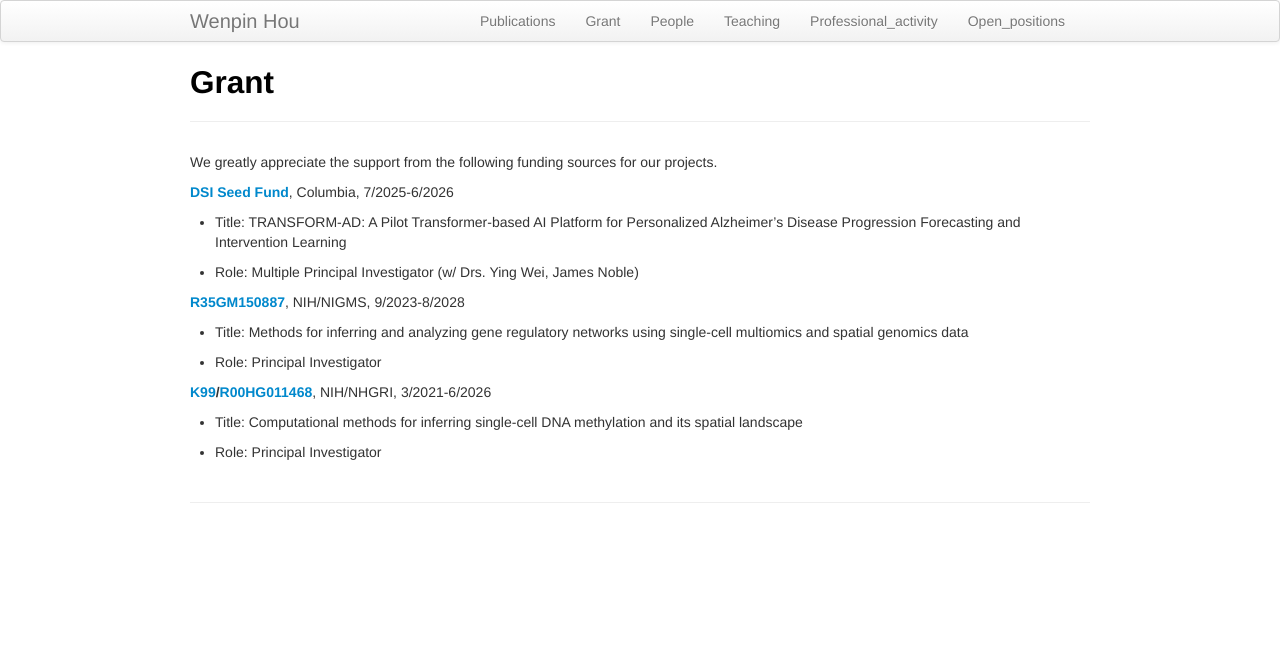
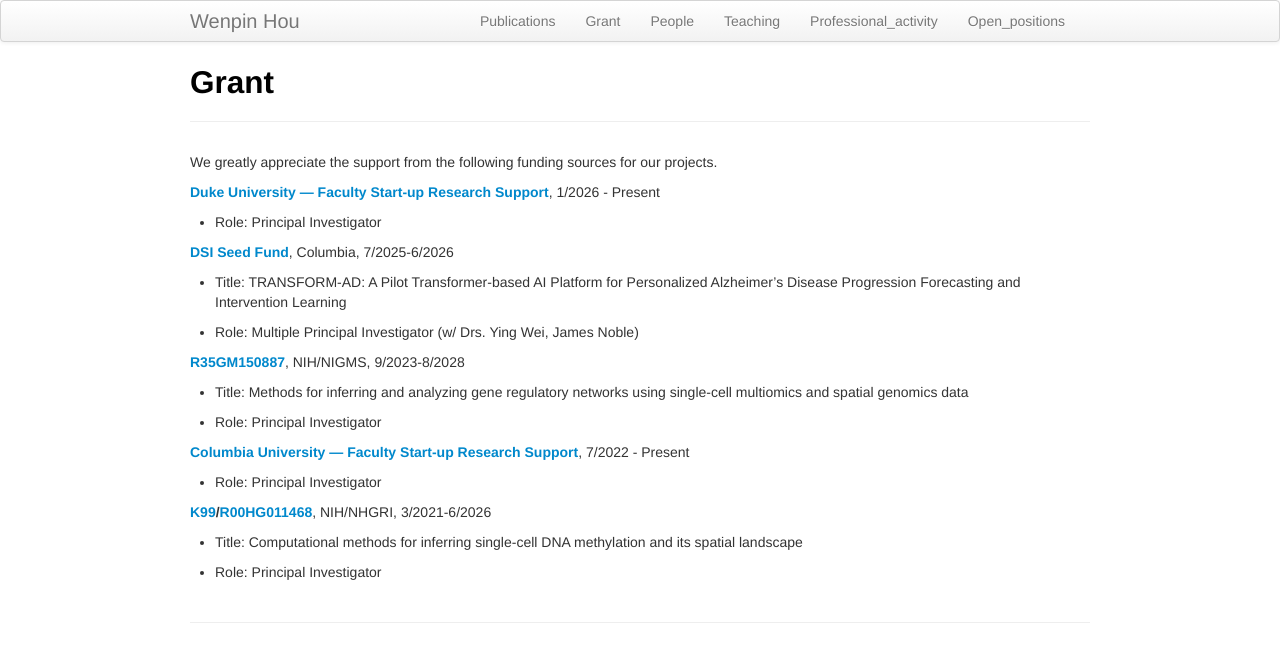
Before and after one commit to Winnie09/Wenpin_Hou, a Jekyll site: the page built from pages/grant.md, in a window 1280 px wide. Shown: the top 662 px of the page. Built offline with Jekyll 4.4.1, drawn with Linux system fonts in a browser that asks for light colours.

Commit message:
add changes

```diff
--- a/pages/grant.md
+++ b/pages/grant.md
@@ -4,6 +4,10 @@
 ---
 
 We greatly appreciate the support from the following funding sources for our projects.
+
+**[Duke University — Faculty Start-up Research Support](https://medschool.duke.edu/research?utm_source=chatgpt.com)**, 1/2026 - Present
+
+* Role: Principal Investigator
 
 **[DSI Seed Fund](https://datascience.columbia.edu/news/2025/columbias-data-science-institute-awards-seed-funding-to-pioneering-research/)**, Columbia, 7/2025-6/2026
 
@@ -18,6 +22,10 @@
 
 * Role: Principal Investigator
 
+**[Columbia University — Faculty Start-up Research Support](https://research.columbia.edu/?utm_source=chatgpt.com)**, 7/2022 - Present
+
+* Role: Principal Investigator
+
 
 **[K99](https://reporter.nih.gov/search/wzGcGJKVAkSnArnbJrPa4w/project-details/10104023)/[R00HG011468](https://reporter.nih.gov/search/wzGcGJKVAkSnArnbJrPa4w/project-details/10679088)**, NIH/NHGRI, 3/2021-6/2026
 
```
